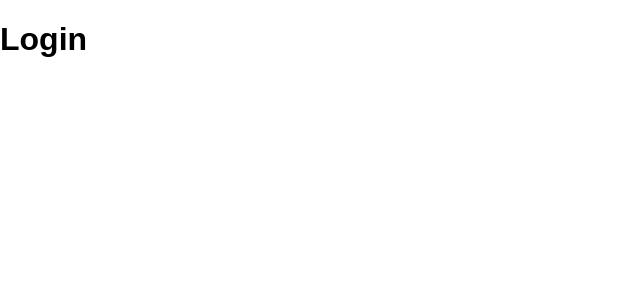
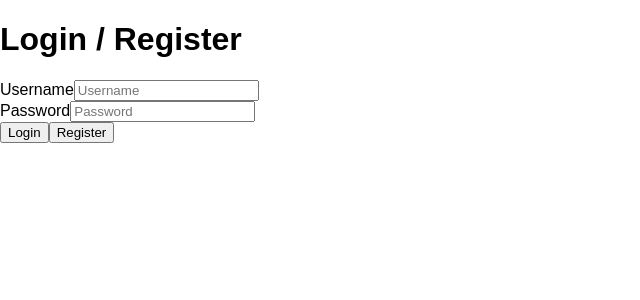
Before and after one commit to codenation-dev/squad-4-aceleradev-fs-florianopolis, a React (Create React App) app in the folder frontend/: page /login in a window 1280 px wide. Shown: the top 300 px of the page, without its empty margins (0-640 px from the left). Built offline with nearby package versions, Linux system fonts and the light colour scheme.

Commit message:
adding login screen

```diff
--- a/frontend/src/pages/login/index.js
+++ b/frontend/src/pages/login/index.js
@@ -1,8 +1,46 @@
-import React from 'react'
+import React, { Component } from 'react'
 
-const Login = () => {
-    return (
-        <h1>Login</h1>
+class Login extends Component {
+    constructor(props) {
+        super(props)
+    }
+
+    render = () => (
+        <form className="form-signin">
+            <div className="text-center mb-4">
+                <h1 className="h3 mb-3 font-weight-normal">Login / Register</h1>
+            </div>
+
+            <div className="form-label-group">
+                <label htmlFor="inputEmail">Username</label>
+                <input
+                    name="username"
+                    onChange={() => {}}
+                    value={''}
+                    className="form-control"
+                    placeholder="Username"
+                    required
+                />
+            </div>
+
+            <div className="form-label-group mt-2">
+                <label htmlFor="inputPassword">Password</label>
+                <input
+                    name="password"
+                    onChange={() => {}}
+                    value={''}
+                    type="password"
+                    className="form-control"
+                    placeholder="Password"
+                    required
+                />
+            </div>
+
+            <div className="mt-5">
+                <button className="login btn btn-lg btn-primary btn-block" type="submit">Login</button>
+                <button className="register btn btn-lg btn-secondary btn-block" type="submit">Register</button>
+            </div>
+        </form>
     )
 }
 
```
